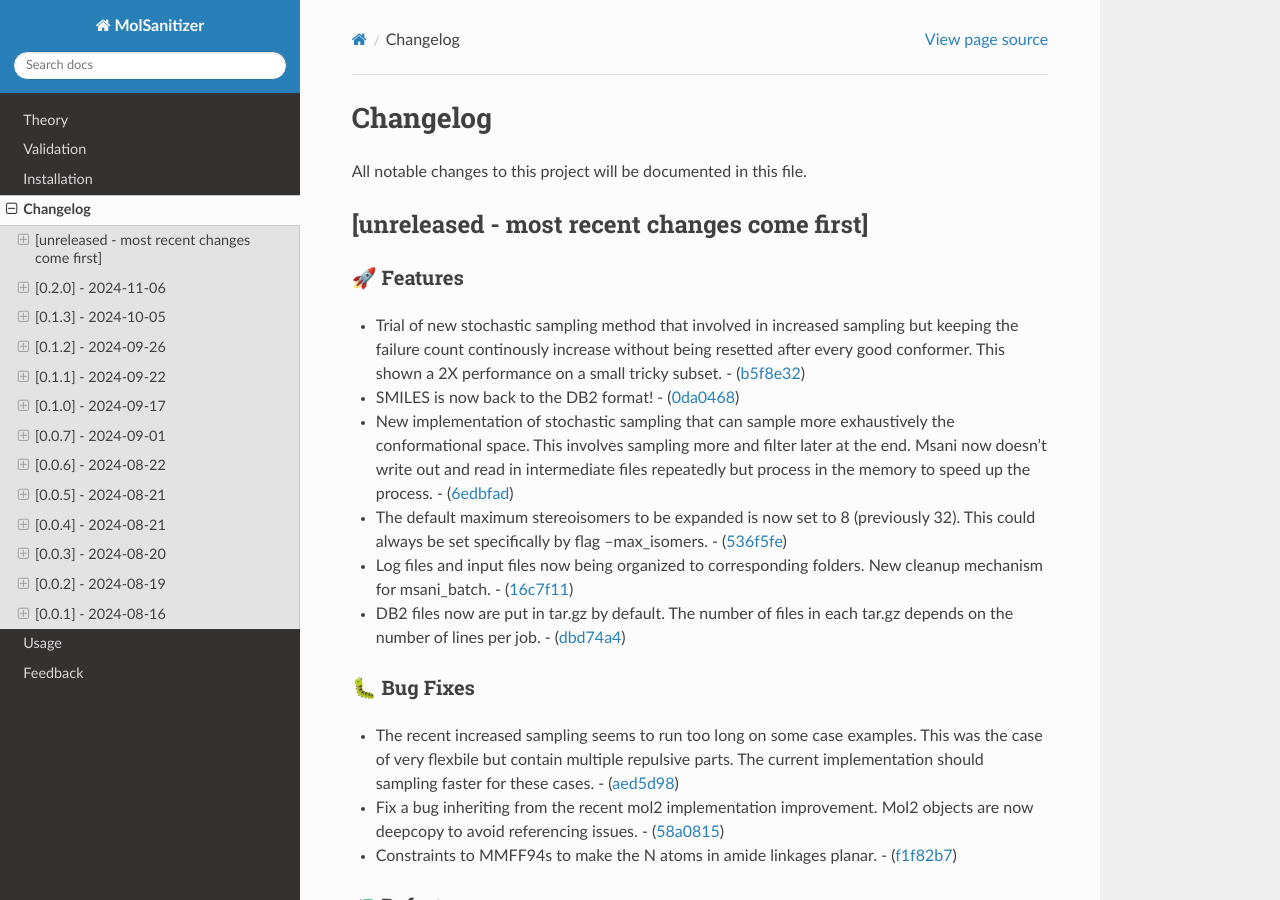
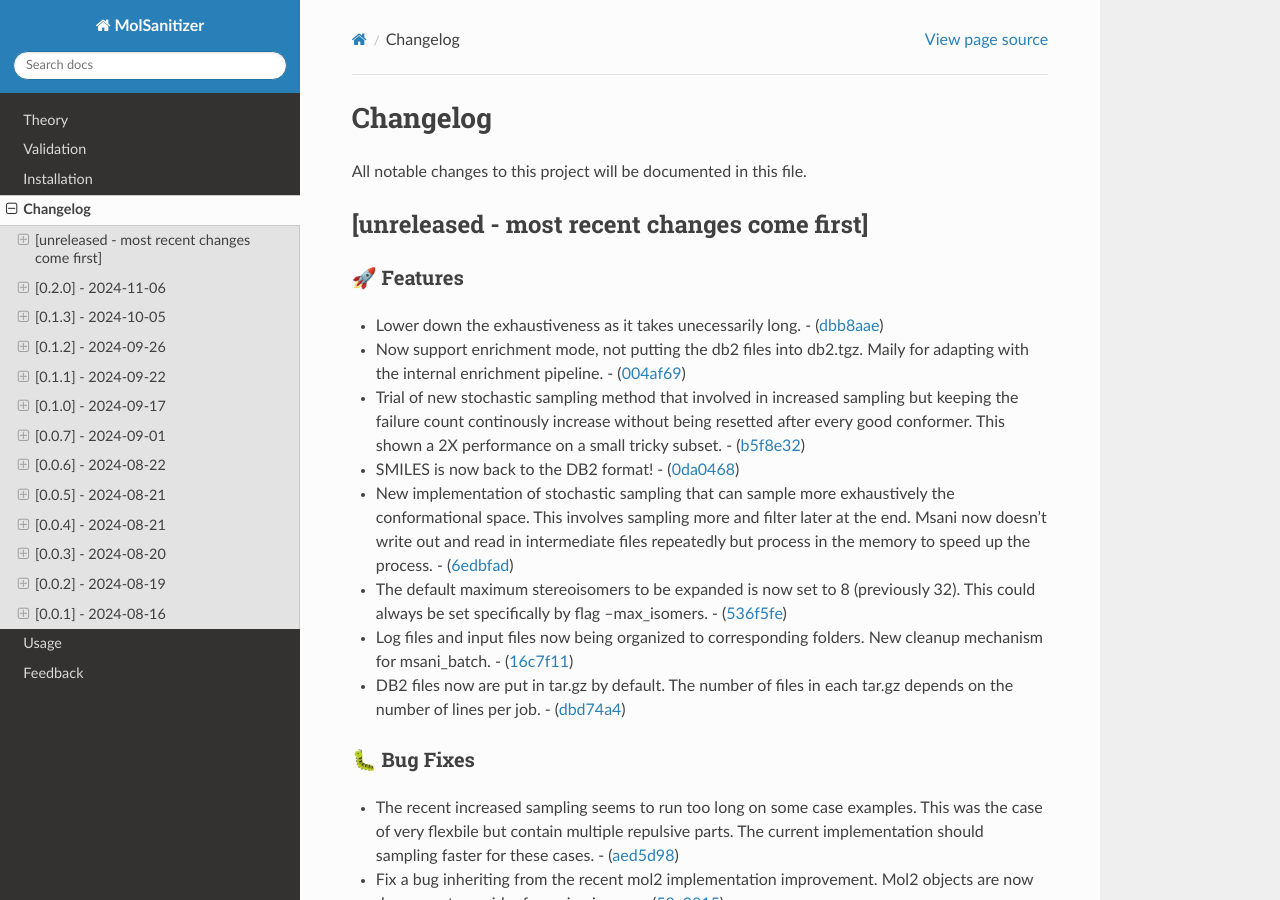
Before and after one commit to phonglam3103/msani-readthedocs, a Sphinx documentation site: the page built from docs/source/changes.rst, in a window 1280 px wide and 900 px high. Built offline with Sphinx 7.4.7 and the Read the Docs theme 3.1.0, drawn with Linux system fonts in a browser that asks for light colours.

Commit message:
Update changes.rst from the software repository

```diff
--- a/docs/source/changes.rst
+++ b/docs/source/changes.rst
@@ -9,6 +9,11 @@ All notable changes to this project will be documented in this file.
 🚀 Features
 ~~~~~~~~~~
 
+-  Lower down the exhaustiveness as it takes unecessarily long. -
+   (`dbb8aae <https://github.com/Isra3l/MolSanitizer/commit/dbb8aaeb1d9ba8450f7221ecc9f69817d163990a>`__)
+-  Now support enrichment mode, not putting the db2 files into db2.tgz.
+   Maily for adapting with the internal enrichment pipeline. -
+   (`004af69 <https://github.com/Isra3l/MolSanitizer/commit/004af6938faef4507ee9c32f7229e78471e73b88>`__)
 -  Trial of new stochastic sampling method that involved in increased
    sampling but keeping the failure count continously increase without
    being resetted after every good conformer. This shown a 2X
```
